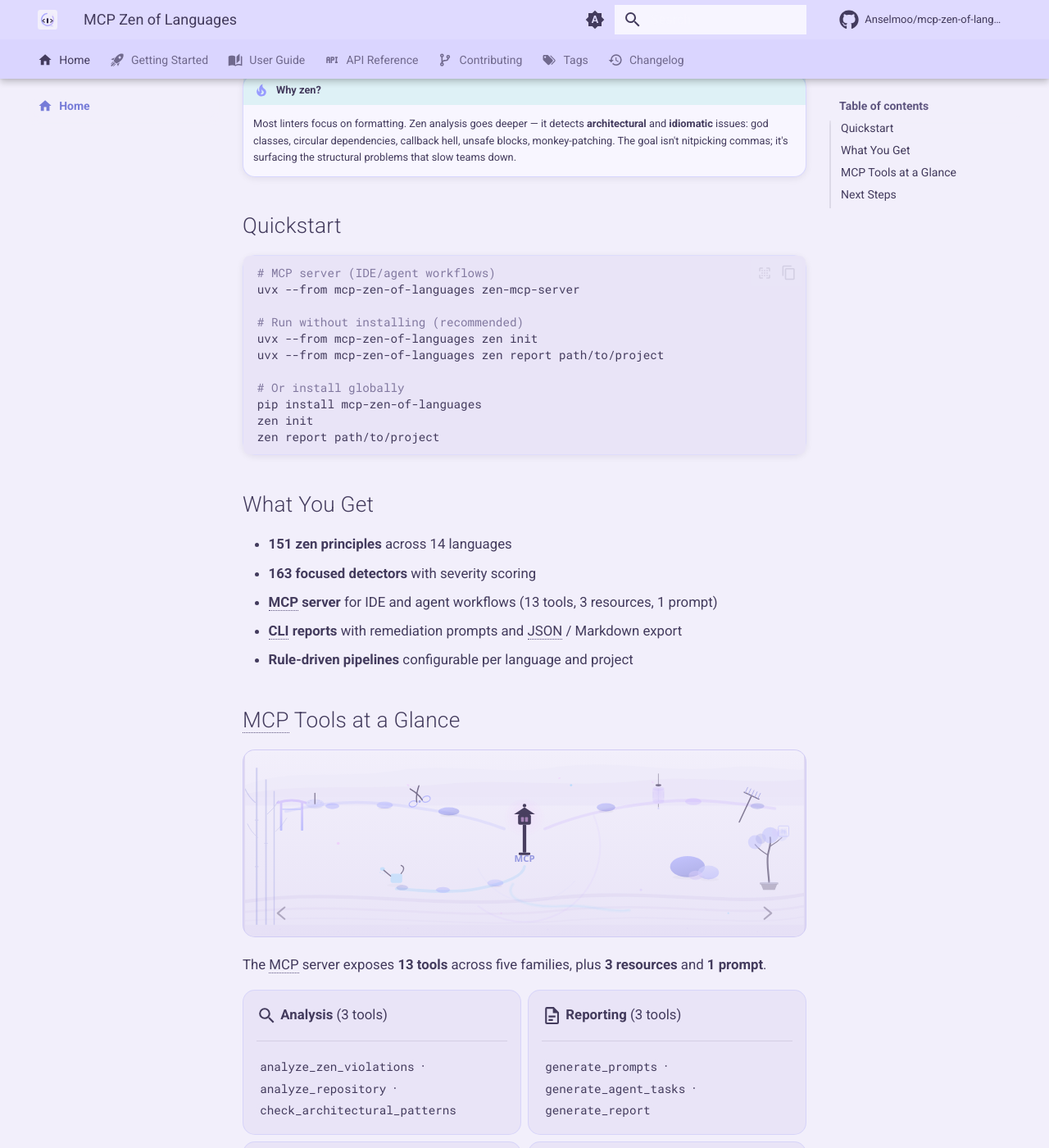
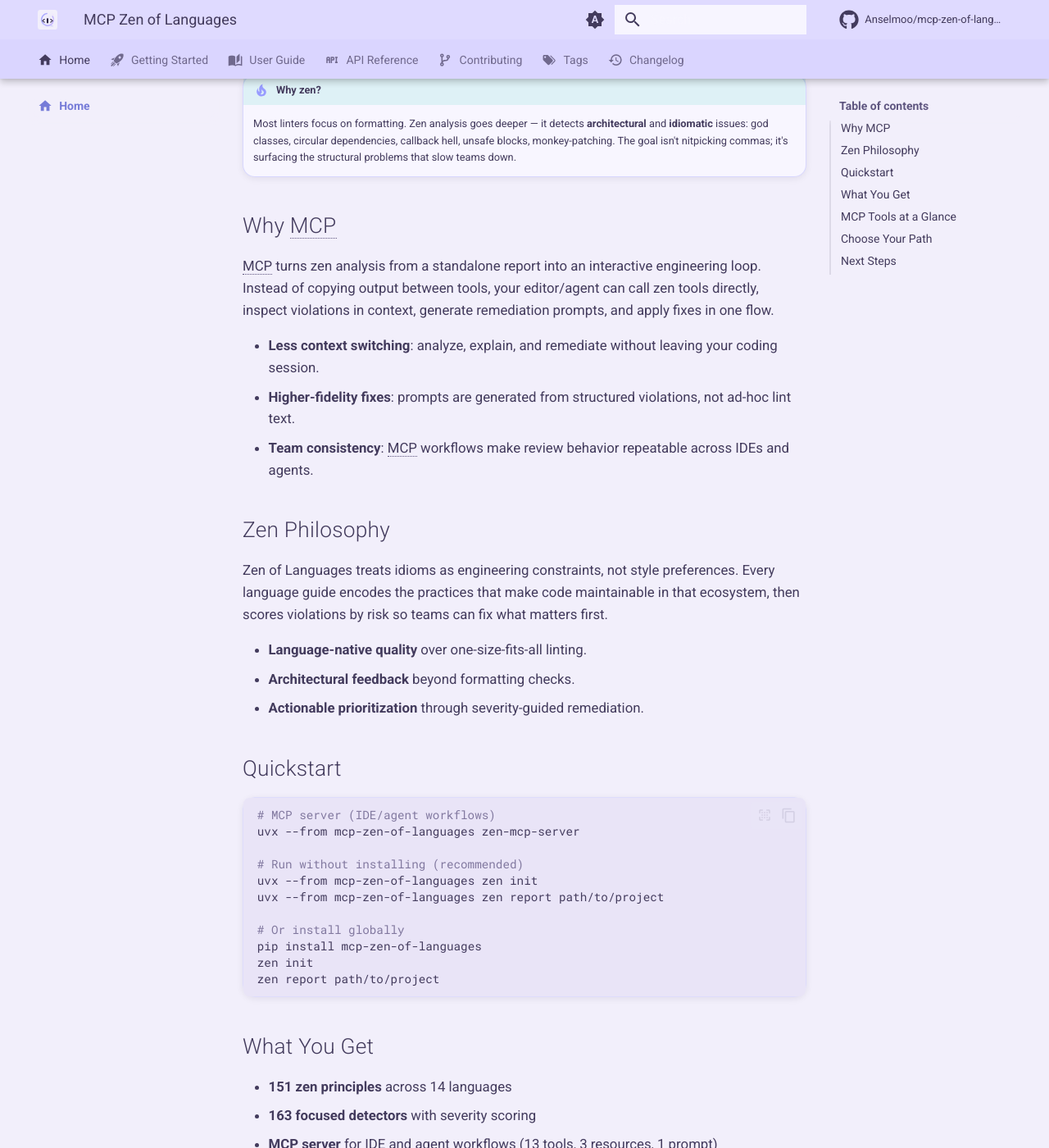
Before and after one commit to Anselmoo/mcp-zen-of-languages, an MkDocs documentation site: the page built from docs/index.md, in a window 1280 px wide and 1400 px high, scrolled down 1445 px. Shown: the whole window at 82% size. Built offline with MkDocs 1.6.1 and Material for MkDocs 9.7.7, drawn with Linux system fonts in a browser that asks for light colours; plug-ins that fetch from the network failed and are left out; comment, search, counter and statistics services are not loaded; some of the changed text lies outside the part shown.

Commit message:
docs: add content quality checks and guide to documentation

````diff
--- a/.pre-commit-config.yaml
+++ b/.pre-commit-config.yaml
@@ -65,6 +65,12 @@
         language: system
         pass_filenames: false
         always_run: true
+      - id: check-content-quality
+        name: Check docs content quality
+        entry: uv run python scripts/check_content_quality.py
+        language: system
+        pass_filenames: false
+        always_run: true
       - id: check-sphinx-roles
         name: Check Sphinx role markup
         entry: uv run python scripts/check_sphinx_roles.py
--- a/README.md
+++ b/README.md
@@ -35,6 +35,30 @@
 - **Rule-driven pipelines** configurable per language and project
 
 <!-- --8<-- [end:what-you-get] -->
+
+## Why MCP for Zen Analysis
+
+<!-- --8<-- [start:why-mcp] -->
+
+MCP turns zen analysis from a standalone report into an interactive engineering loop. Instead of copying output between tools, your editor/agent can call zen tools directly, inspect violations in context, generate remediation prompts, and apply fixes in one flow.
+
+- **Less context switching**: analyze, explain, and remediate without leaving your coding session.
+- **Higher-fidelity fixes**: prompts are generated from structured violations, not ad-hoc lint text.
+- **Team consistency**: MCP workflows make review behavior repeatable across IDEs and agents.
+
+<!-- --8<-- [end:why-mcp] -->
+
+## Zen Philosophy
+
+<!-- --8<-- [start:zen-philosophy] -->
+
+Zen of Languages treats idioms as engineering constraints, not style preferences. Every language guide encodes the practices that make code maintainable in that ecosystem, then scores violations by risk so teams can fix what matters first.
+
+- **Language-native quality** over one-size-fits-all linting.
+- **Architectural feedback** beyond formatting checks.
+- **Actionable prioritization** through severity-guided remediation.
+
+<!-- --8<-- [end:zen-philosophy] -->
 
 ## Quickstart
 
--- a/docs/contributing/development.md
+++ b/docs/contributing/development.md
@@ -31,6 +31,7 @@
 uv run ty check src
 uv run pytest
 uv run python scripts/check_docs_contrast.py --build --mode check
+uv run python scripts/check_content_quality.py
 ```
 
 ## Developer tasks (Poe)
@@ -40,6 +41,7 @@
 ```bash
 uv run poe check_docs_links
 uv run poe check_orphan_docs
+uv run poe check_content_quality
 uv run poe generate_cli_docs
 uv run poe generate_mcp_tools_docs
 uv run poe export_svg_assets
@@ -63,6 +65,17 @@
 !!! danger "Don't skip pre-commit"
 Pushing without running `pre-commit run --all-files` will likely trigger CI failures. The hooks check linting, docs links, orphan pages, Sphinx role leaks, and docs contrast.
 
+## Docs-from-code model
+
+Technical references are generated from source code and docstrings:
+
+- CLI reference from `cli.py` (`scripts/generate_cli_docs.py`)
+- MCP tools reference from `server.py` (`scripts/generate_mcp_tools_docs.py`)
+- Config reference from `AnalyzerConfig` (`scripts/generate_config_docs.py`)
+- API pages from mkdocstrings `:::` declarations in `docs/api/*.md`
+
+Narrative pages (README, docs home, onboarding flow, philosophy) stay human-authored Markdown. Keep duplicated strategic messaging in snippet blocks and include them with `--8<--`.
+
 ## Contrast policy (WCAG AA)
 
 - Documentation styles must satisfy WCAG AA contrast checks for both `caligo-light` and `caligo-dark`.
--- a/docs/contributing/index.md
+++ b/docs/contributing/index.md
@@ -51,6 +51,14 @@
 
     [Architecture](architecture.md)
 
+-   :material-text-box-check:{ .lg .middle } **Content Quality Guide**
+
+    ---
+
+    Hybrid docs-from-code ownership, editorial standards, and release checks.
+
+    [Content Quality Guide](content-quality.md)
+
 -   :material-palette:{ .lg .middle } **Rendering Guide**
 
     ---
--- a/docs/getting-started/index.md
+++ b/docs/getting-started/index.md
@@ -47,6 +47,14 @@
 !!! info "Supported languages"
     MCP Zen of Languages currently supports :material-language-python: **Python**, :material-language-typescript: **TypeScript**, and :material-language-rust: **Rust**. See the [Language Guides](../user-guide/languages/index.md) for idiomatic rules and configuration per language.
 
+## MCP-first 5-minute workflow
+
+1. Start the server: `uvx --from mcp-zen-of-languages zen-mcp-server`
+2. Connect your editor/client using the `zen-of-languages` server key.
+3. Run `analyze_zen_violations` on one active file.
+4. Generate remediation with `generate_prompts` for the highest-severity findings.
+5. Re-run analysis to confirm the score improves.
+
 ## See Also
 
 - [User Guide](../user-guide/index.md) — Deep-dive on configuration, languages, and remediation workflows.
--- a/docs/index.md
+++ b/docs/index.md
@@ -59,6 +59,14 @@
 
 !!! tip "Why zen?"
     Most linters focus on formatting. Zen analysis goes deeper — it detects **architectural** and **idiomatic** issues: god classes, circular dependencies, callback hell, unsafe blocks, monkey-patching. The goal isn't nitpicking commas; it's surfacing the structural problems that slow teams down.
+
+## Why MCP
+
+--8<-- "README.md:why-mcp"
+
+## Zen Philosophy
+
+--8<-- "README.md:zen-philosophy"
 
 ## Quickstart
 
@@ -122,6 +130,13 @@
 
 [:octicons-arrow-right-24: Full MCP Tools Reference](user-guide/mcp-tools-reference.md)
 
+## Choose Your Path
+
+- **New user**: [Quickstart](getting-started/quickstart.md) → [Configuration](user-guide/configuration.md) → [Understanding Violations](user-guide/understanding-violations.md)
+- **Maintainer**: [Project Analysis](user-guide/project-analysis.md) → [Prompt Generation](user-guide/prompt-generation.md) → [CLI Reference](user-guide/cli-reference.md)
+- **Contributor**: [Contributing](contributing/index.md) → [Development](contributing/development.md) → [Architecture](contributing/architecture.md)
+- **AI-agent workflow**: [MCP Integration](getting-started/mcp-integration.md) → [MCP Tools Reference](user-guide/mcp-tools-reference.md) → [Examples](user-guide/examples.md)
+
 ## Next Steps
 
 - [Installation](getting-started/installation.md) — Setup options and requirements
--- a/docs/user-guide/project-analysis.md
+++ b/docs/user-guide/project-analysis.md
@@ -83,6 +83,13 @@
 - **Systemic issues** — patterns that repeat across many files
 - **Coverage gaps** — files or directories with no analysis results
 
+## MCP + CLI remediation loop
+
+1. Run `zen report path/to/project --export-json report.json` to create a baseline artifact.
+2. In your MCP client, call `generate_agent_tasks` with violations from top offenders.
+3. Apply fixes in focused batches (high severity first), then re-run `zen report`.
+4. Track score movement over time using the exported JSON in CI artifacts.
+
 ## See Also
 
 - [CLI Reference](cli-reference.md) — Full `zen report` flag reference
--- a/mkdocs.yml
+++ b/mkdocs.yml
@@ -265,6 +265,7 @@
   - Contributing:
       - contributing/index.md
       - Development: contributing/development.md
+      - Content Quality Guide: contributing/content-quality.md
       - MkDocs Material Modernization: contributing/mkdocs-material-modernization.md
       - Adding a Language: contributing/adding-language.md
       - Adding a Detector: contributing/adding-detector.md
--- a/pyproject.toml
+++ b/pyproject.toml
@@ -202,6 +202,7 @@
 
 [tool.poe.tasks]
 check_docs_assets = "python scripts/check_docs_assets.py"
+check_content_quality = "python scripts/check_content_quality.py"
 check_docs_contrast = "python scripts/check_docs_contrast.py --build --mode check"
 check_docs_links = "python scripts/check_docs_links.py"
 check_language_structure = "python scripts/check_language_structure.py"
````
Also changed, not shown: docs/contributing/content-quality.md (added, +71 -0 lines), 1 other file.
